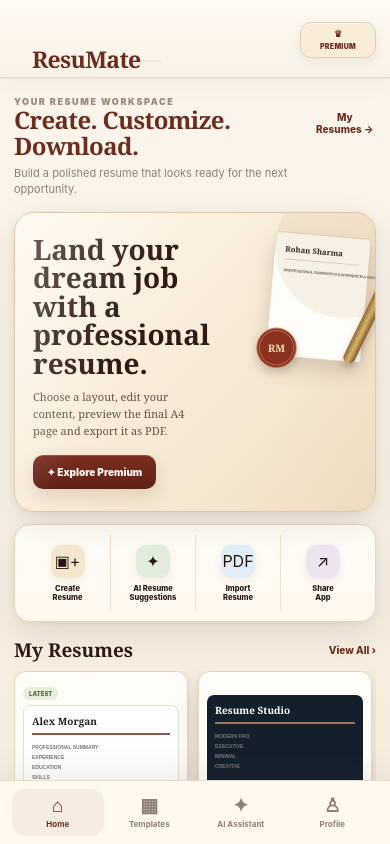
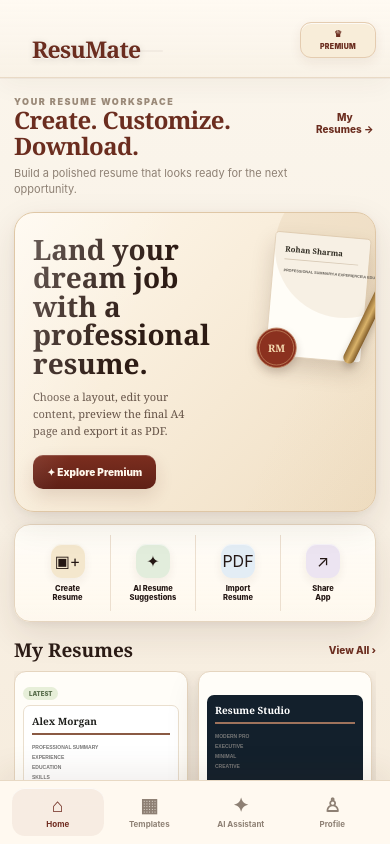
Before and after one commit to gba45684-lab/resume, a website: page www/index.html in a window 390 px wide. Drawn offline with Linux system fonts and the light colour scheme; no server answers.

Commit message:
Refine ResuMate branding: 20px left, 10px down, premium finish

```diff
--- a/www/css/statusbar-brand-fix.css
+++ b/www/css/statusbar-brand-fix.css
@@ -1,6 +1,10 @@
-/* ResuMate native status-bar overlap fix. Moves only the header branding 20px down and 20px left on phones. */
+/* ResuMate native status-bar overlap fix. Moves only the header branding 20px left and 10px down on phones, with a subtle premium parallel finish. */
 @media (max-width:520px){
   .app-header .brand-lockup{
-    transform:translate(-20px,20px);
+    transform:translate3d(-20px,10px,0);
+    transform-origin:center;
+    will-change:transform;
+    filter:drop-shadow(0 1px 3px rgba(0,0,0,.12));
+    -webkit-font-smoothing:antialiased;
   }
 }
```
